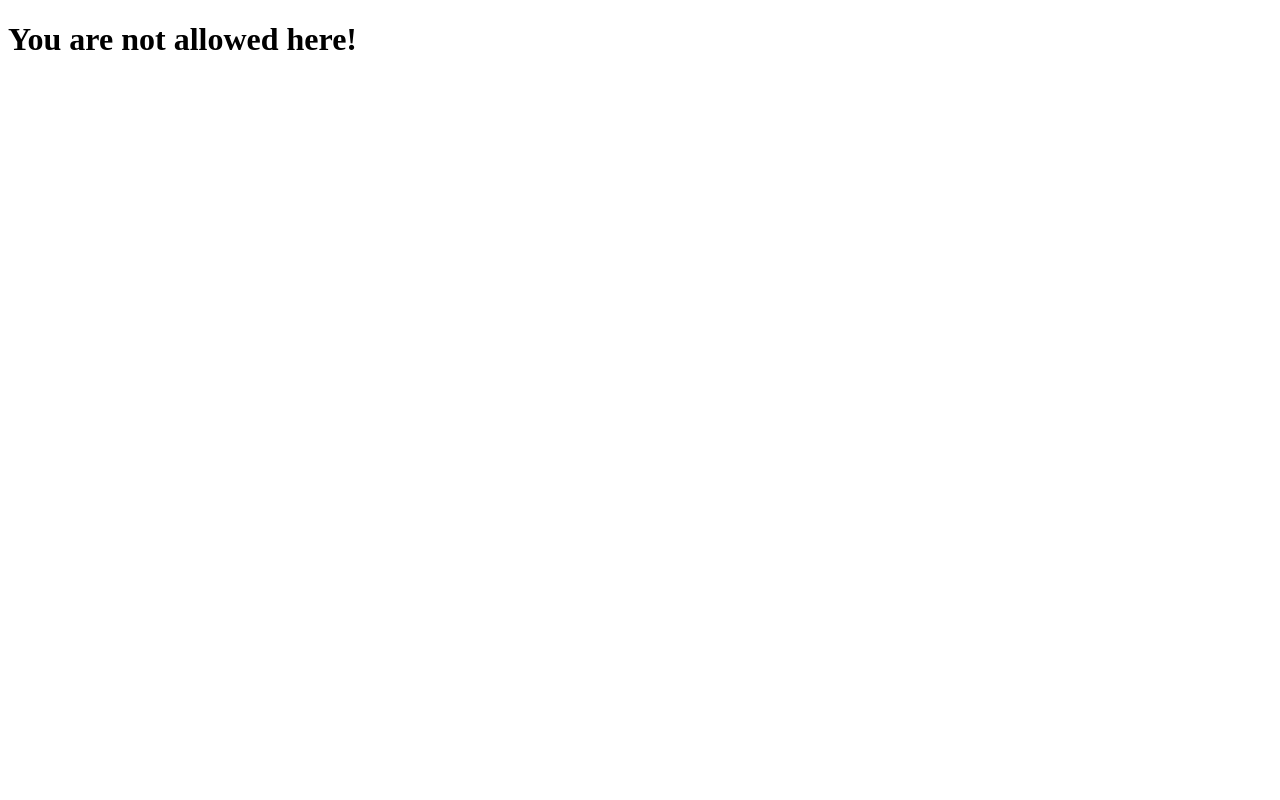
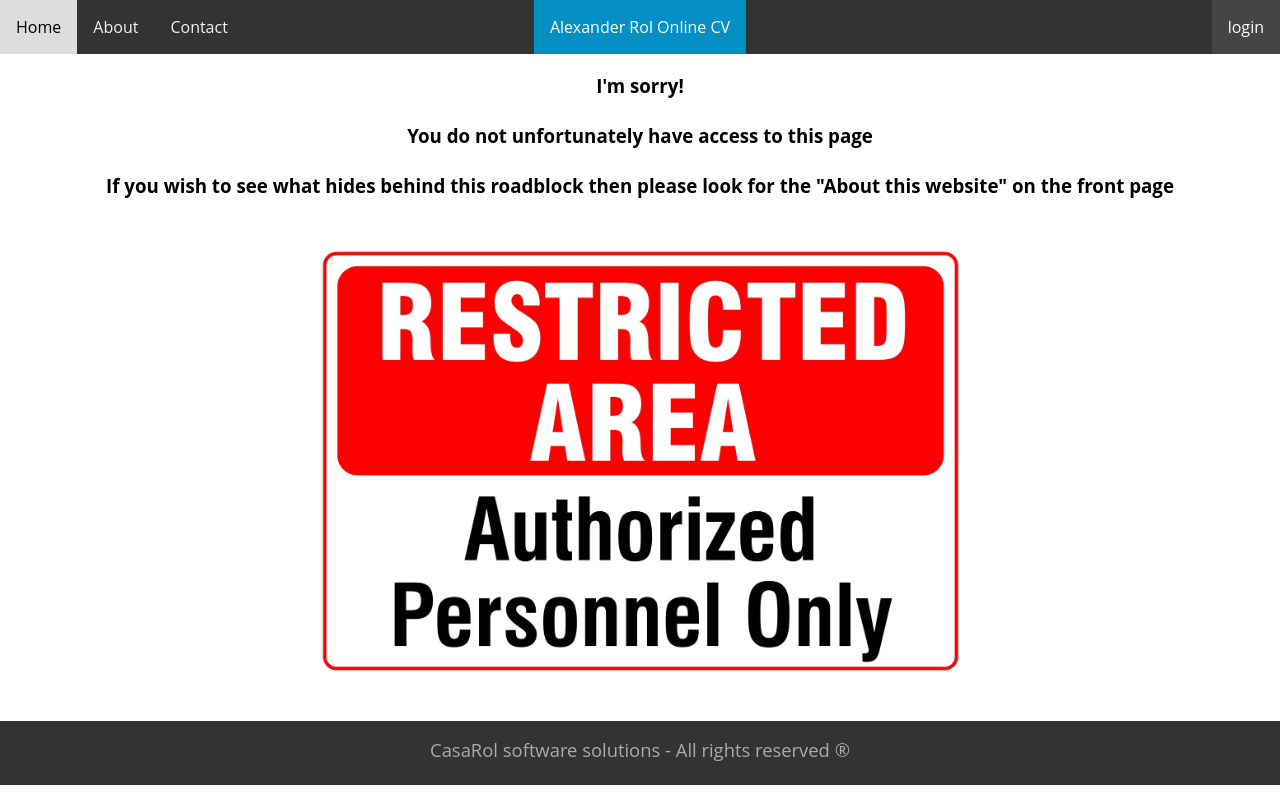
Before and after one commit to CasaRol/OnlineResume, a website: page Resume/error_codes/restrictedAccess.html in a window 1280 px wide. Drawn offline with Linux system fonts and the light colour scheme.

Commit message:
Added restricted page design

```diff
--- a/Resume/error_codes/restrictedAccess.html
+++ b/Resume/error_codes/restrictedAccess.html
@@ -3,11 +3,40 @@
 <html>
 
 <head>
+    <title>CasaRol CV</title>
 
+    <link rel="stylesheet" href="../styles/nav.css">
+    <link rel="stylesheet" href="../styles/footer.css">
+    <link rel="stylesheet" href="../styles/styles.css">
+
+    <div class="topnav" id="mytopnav">
+        <a href="../index.html">Home</a>
+        <a href="../about.html">About</a>
+        <a href="../contact.html">Contact</a>
+        <div class="topnav-centered">
+            <a class="active" href="../index.html">Alexander Rol Online CV</a>
+        </div>
+        <div class="topnav-right">
+            <a class="active" style="background-color: #454545;" href="http://casarol.site/login/github">login</a>
+        </div>
+    </div>
 </head>
 
 <body>
-    <h1>You are not allowed here!</h1>
+    <div>
+        <h3 class="centering" style="padding-bottom: 2rem; padding-top: 0.55rem;">
+            I'm sorry!</br>
+            </br>
+            You do not unfortunately have access to this page</br>
+            </br>
+            If you wish to see what hides behind this roadblock then please look for the "About this website" on the front page</br>
+        </h3>
+        <img src="../asstes/Restricted_area.jpg" style="width: 50%; padding-bottom: 4rem;">
+    </div>
 </body>
 
+<footer>
+    <div class="footer" style="padding-bottom: 0;">CasaRol software solutions - All rights reserved &#174;</div>
+</footer>
+
 </html>
--- a/Resume/server.js
+++ b/Resume/server.js
@@ -35,7 +35,7 @@ server.get("/ping", (req, res) => {
 
 //Ping for server check - End
 
-//Login methods and calls - start
+//Login methods and calls - start (https://www.youtube.com/watch?v=EzQuFxRlUos&ab_channel=KevinSimper)
 const client_id = process.env.GITHUB_CLIENT_ID;
 const client_secret = process.env.GITHUB_CLIENT_SECRET;
 const cookie_secret = process.env.COOKIE_SECRET
--- a/Resume/styles/styles.css
+++ b/Resume/styles/styles.css
@@ -13,6 +13,12 @@ body {
     background-color: white;
     padding-bottom: 3rem;
     ;
+}
+
+img {
+    display: block;
+    margin-left: auto;
+    margin-right: auto;
 }
 
 .centering {
```
Also changed, not shown: Resume/asstes/Restricted_area.jpg (added).
